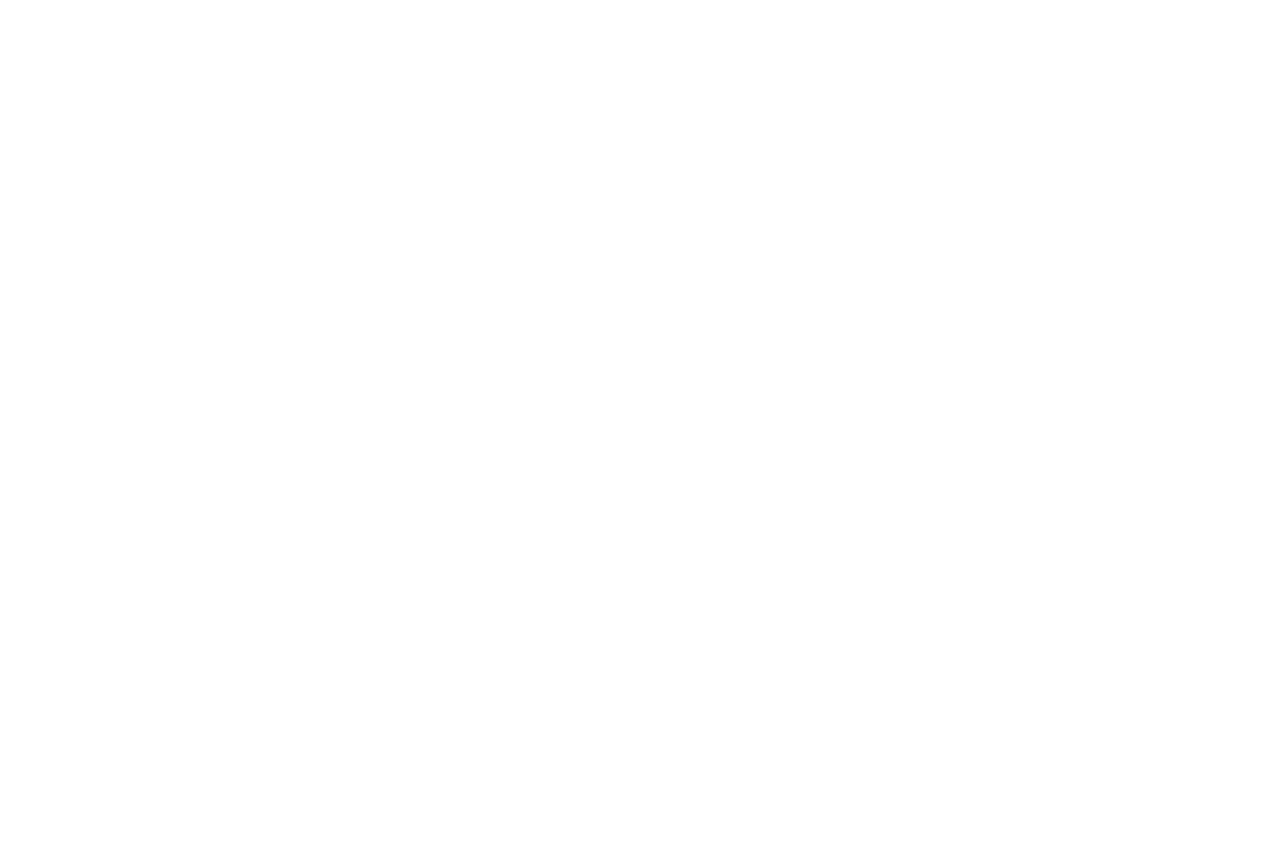
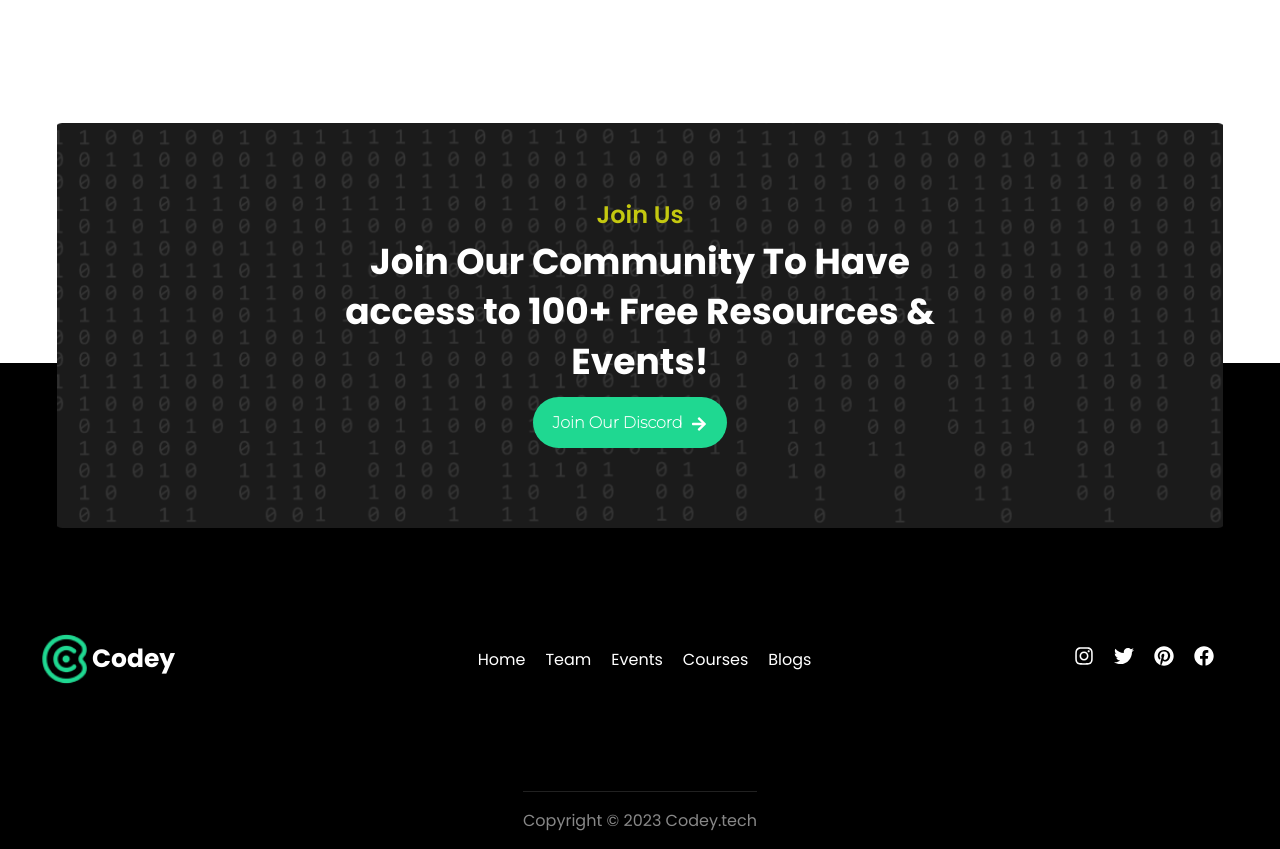
Before and after one commit to Codey-ma/frontend, a React (Create React App) app in the folder codey-site/: page / in a window 1280 px wide. Shown: the part 3340-4189 px from the top of the page. Before the commit the page ends 2348 px from the top, so only its background shows below. Built offline with nearby package versions, Linux system fonts and the light colour scheme.

Commit message:
update code

```diff
--- a/codey-site/src/components/Courses/index.css
+++ b/codey-site/src/components/Courses/index.css
@@ -58,5 +58,5 @@
     height: 68px;
     transform: rotate(5.16deg);
     flex-shrink: 0;
-    margin-left: auto; /* Move to the opposite side */
+    margin-left: auto;
   }
--- a/codey-site/src/components/Footer/index.css
+++ b/codey-site/src/components/Footer/index.css
@@ -0,0 +1,144 @@
+
+.footer-menu{
+    display: flex;
+    flex-direction: row;
+
+
+}
+.footer-menu a{
+    text-decoration: none;
+    color: var(--white, #FFF);
+    font-family: Poppins;
+    font-size: 16px;
+    font-style: normal;
+    font-weight: 400;
+    line-height: 5px; /* 100% */
+}
+
+
+
+.logo-title{
+    font-size: 25px;
+    color: var(--white, #FFF);
+    font-weight: 700;
+    margin-left: -18px;
+}
+
+/* Add  styling for the footer */
+
+.footer {
+    background: #000;
+    color: #fff;
+    padding: 1rem 0;
+    margin-top: 100rem;
+  }
+
+  .footer .container {
+    display: flex;
+    flex-direction: column;
+    justify-content: space-between;
+    align-items: center;
+  }
+
+  .footer-row {
+    display: flex;
+    flex-direction: row;
+    justify-content: space-between; /* Align items at the start, center, and end of the row */
+    width: 100%; /* Ensure the row spans the full width */
+    align-items: center;
+    padding: 6rem 6rem; /* Add padding to top and bottom */
+  }
+
+  .row1 {
+    text-align: center;
+  }
+
+  .row1 h3{
+    color: #C4C810;
+    text-align: center;
+    font-family: Poppins;
+    font-size: 24px;
+    font-style: normal;
+    font-weight: 600;
+    line-height: 100%; /* 24px */
+  }
+  .row1 h1 {
+    margin: 10px 0;
+    color: var(--white, #FFF);
+    text-align: center;
+    font-family: Poppins;
+    font-size: 36px;
+    font-style: normal;
+    font-weight: 700;
+    line-height: 50px;
+  }
+
+
+  .footer-menu ul {
+    list-style: none;
+    padding: 0;
+    display: flex;
+    margin: 0;
+
+  }
+
+  .footer-menu li {
+    margin-right: 20px; /* Add margin between menu items */
+  }
+
+  .logo-footer {
+    display: flex;
+    align-items: center;
+    margin-left: -90px;
+    padding-right: 60px ;
+
+  }
+
+  .logo-footer img {
+    width: 70px; /* Adjust the logo width as needed */
+    height: auto;
+    margin-right: 10px; /* Add margin between logo and menu items */
+  }
+
+  .social-icons {
+    display: flex;
+    margin-right: -70px;
+
+
+  }
+
+  .social-icons a {
+    margin-right: 20px;
+    font-size: 20px;
+    color: #fff;
+  }
+
+
+  .copyright {
+    text-align: center;
+    padding-top: 1rem;
+    color: #888;
+    max-width: 1140px;
+    margin: 0 auto;
+    border-top: 1px solid rgba(84, 84, 84, 0.40);
+  }
+
+  .btn-footer{
+    background:#1FD891 !important ;
+    color: var(--secondary-color-white, var(--white, #FFF));
+    text-align: center;
+    font-family: Montserrat;
+    font-size: 16px;
+    font-style: normal;
+    font-weight: 700;
+    line-height: normal;
+  }
+
+  .row1 {
+  background-image: url('../../assets/Rectangle 19.png'); /* Path to your Rectangle image */
+  background-size: cover; /* Ensure the image covers the entire element */
+  background-position: center;
+  padding: 5rem 18rem;
+  margin-top: -16rem;
+
+}
--- a/codey-site/src/components/Footer/index.js
+++ b/codey-site/src/components/Footer/index.js
@@ -2,29 +2,69 @@ import React from 'react';
 import Logo from '../../assets/codey-logo.png';
 import Rectangle from '../../assets/Rectangle 19.png';
 import Saly from '../../assets/Saly-1.png';
+import { FaArrowRight, FaFacebook, FaInstagram, FaPinterest, FaTwitter } from 'react-icons/fa';
 
+
+import './index.css'
 const Footer = () => {
   return (
+
+    <>
+
+    <div className="before-footer">
+
+    </div>
     <div className='footer'>
         <div className="container">
-            <div className='col col-1'>
+            <div className='row row1'>
+                <h3>Join Us</h3>
+                <h1>Join Our Community To Have<br /> access
+                to 100+ Free Resources &<br /> Events!</h1>
 
+                <div className="btn-group">
+          <button className='btn btn-footer'>
+            Join Our Discord <FaArrowRight style={{ color: '#fff', verticalAlign: 'middle', marginLeft: '5px' }}/>
+          </button>
+            </div>
+
+        </div>
+
+            <div className='row footer-row'>
               <div className="logo-footer">
                   <img src={Logo} className="logo" alt="Codey Logo" />
-          <h1>Codey</h1>
+                  <p className='logo-title'>Codey</p>
               </div>
-        <ul className="footer-menu">
+              <div className="footer-menu">
+                <ul >
                   <li><a href='/'>Home</a></li>
                   <li><a href='/'>Team</a></li>
                   <li><a href='/'>Events</a></li>
                   <li><a href='/'>Courses</a></li>
                   <li><a href='/'>Blogs</a></li>
                 </ul>
+              </div>
+
+              <div className="social-icons">
+                <a href="#"><FaInstagram/></a>
+                <a href="#"><FaTwitter/></a>
+                <a href="#"><FaPinterest/></a>
+                <a href="#"><FaFacebook/></a>
+              </div>
+
 
             </div>
+
+
+            <div className="copyright">
+              Copyright © 2023 Codey.tech
+              </div>
+
+
         </div>
 
     </div>
+
+    </>
   )
 }
 
```
Lines whose indentation alone changed are shown as unchanged.
